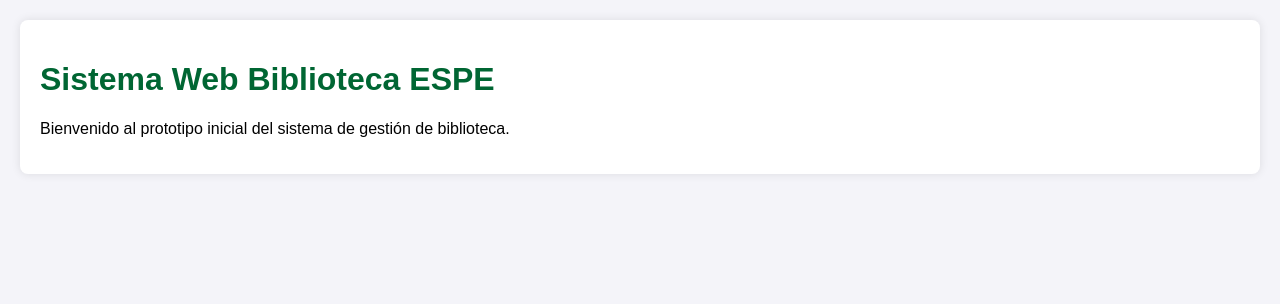
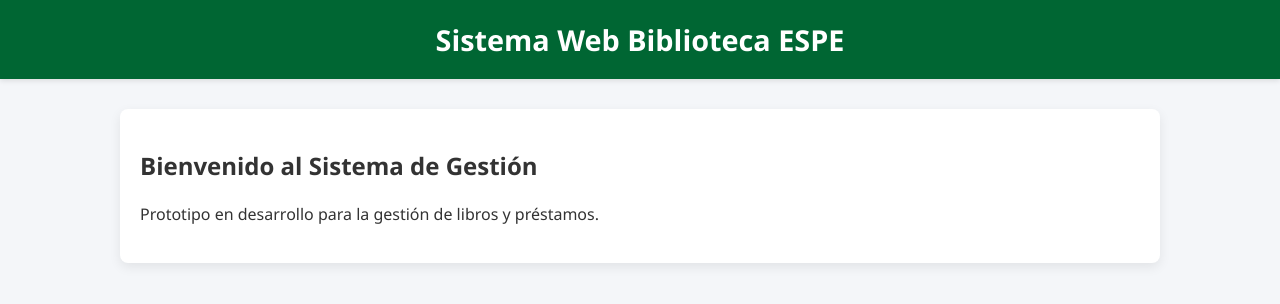
Before and after one commit to lagutierrez5-ag7/Sistema-Web-Biblioteca-ESPE, a plain HTML site: page index.html in a window 1280 px wide. Drawn offline with Linux system fonts and the light colour scheme.

Commit message:
Update index.html

```diff
--- a/index.html
+++ b/index.html
@@ -4,16 +4,20 @@
     <meta charset="UTF-8">
     <meta name="viewport" content="width=device-width, initial-scale=1.0">
     <title>Sistema Web Biblioteca ESPE</title>
-    <style>
-        body { font-family: Arial, sans-serif; margin: 20px; background-color: #f4f4f9; }
-        h1 { color: #006633; }
-        .container { background: #ffffff; padding: 20px; border-radius: 8px; box-shadow: 0 0 10px rgba(0,0,0,0.1); }
-    </style>
+    <!-- Vinculación del CSS -->
+    <link rel="stylesheet" href="style.css">
 </head>
 <body>
-    <div class="container">
+    <header>
         <h1>Sistema Web Biblioteca ESPE</h1>
-        <p>Bienvenido al prototipo inicial del sistema de gestión de biblioteca.</p>
-    </div>
+    </header>
+
+    <main class="container">
+        <h2>Bienvenido al Sistema de Gestión</h2>
+        <p>Prototipo en desarrollo para la gestión de libros y préstamos.</p>
+    </main>
+
+    <!-- Vinculación del JavaScript -->
+    <script src="script.js"></script>
 </body>
 </html>
```
